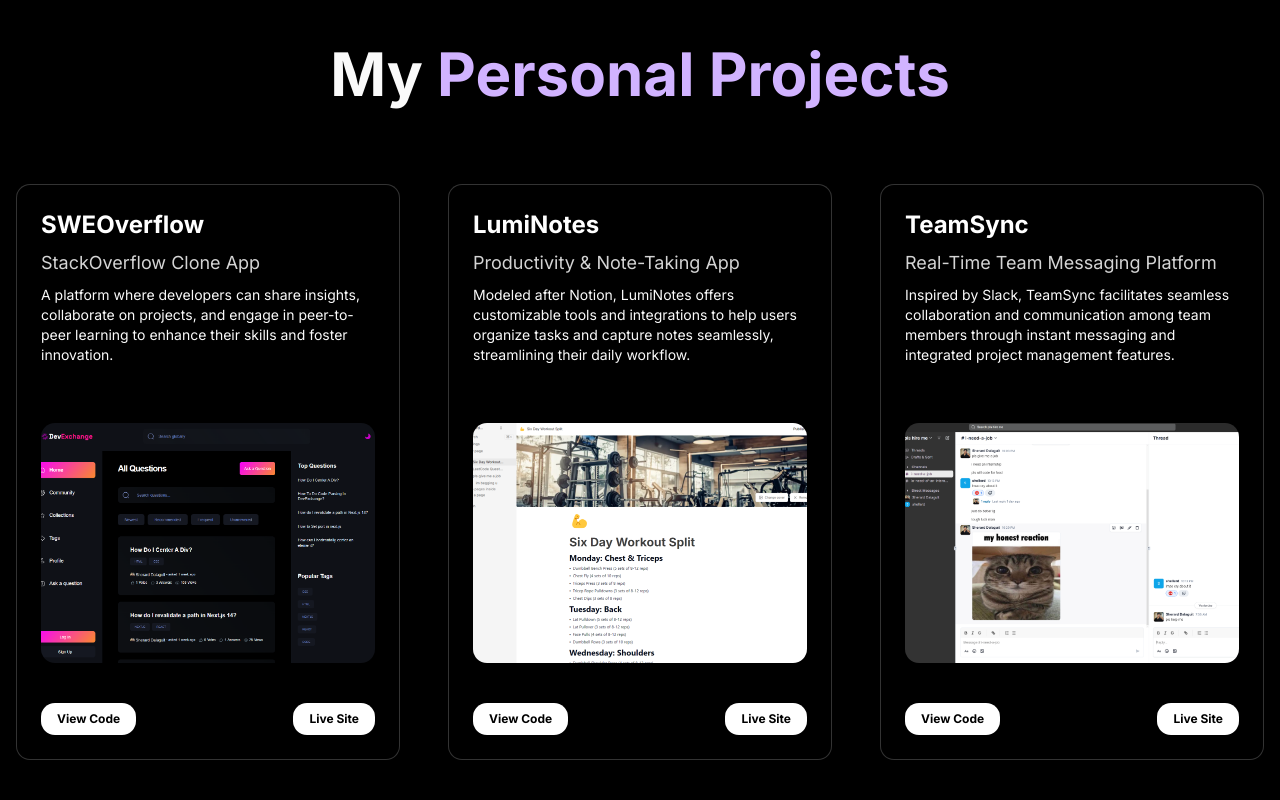
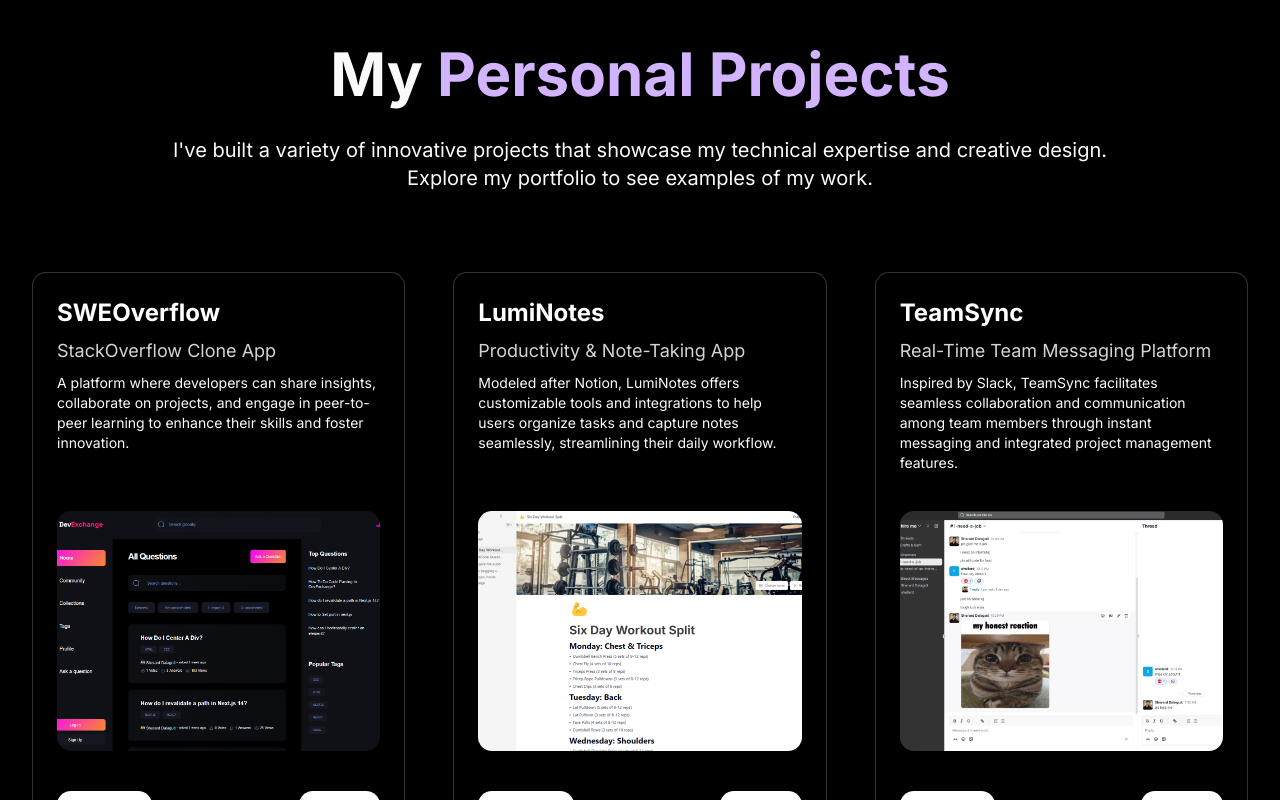
Before and after one commit to sherard-dalaguit/stephen_portfolio, a Next.js app: page / in a window 1280 px wide. Shown: the part 2340-3140 px from the top of the page. Built offline with nearby package versions, Linux system fonts and the light colour scheme.

Commit message:
update projects margins/padding

```diff
--- a/components/Projects.tsx
+++ b/components/Projects.tsx
@@ -11,11 +11,16 @@ const Projects = ({ limit } : { limit?: number }) => {
 		: projects;
 	return (
 		<div id="projects" className="flex flex-col items-center max-w-screen-xl mx-auto pt-20 pb-40 px-4">
-			<h1 className="text-center font-bold text-[40px] md:text-5xl lg:text-6xl mb-20">
+			<h1 className="text-center font-bold text-[40px] md:text-5xl lg:text-6xl">
 				My <span className="text-[#d1b3ff]">Personal Projects</span>
 			</h1>
-			<section className="grid grid-cols-1 md:grid-cols-2 xl:grid-cols-3 xl:gap-12 gap-4 justify-items-stretch w-full">
-				{projectsToShow.map(({id, title, subheader, des, img, iconLists, githubLink, deployedLink }) => (
+			<h1 className="mx-auto mt-8 text-center text-lg lg:text-xl mb-20">
+				I&apos;ve built a variety of innovative projects that showcase my technical expertise and creative design.
+				<br />
+				Explore my portfolio to see examples of my work.
+			</h1>
+			<section className="grid grid-cols-1 md:grid-cols-2 xl:grid-cols-3 gap-4 md:gap-6 xl:gap-12 items-stretch md:px-4">
+				{projectsToShow.map(({id, title, subheader, des, img, iconLists, githubLink, deployedLink}) => (
 					<ProjectItems
 						key={id}
 						title={title}
@@ -33,7 +38,7 @@ const Projects = ({ limit } : { limit?: number }) => {
 				<Link href="/projects" className="mt-8">
 					<MagicButton
 						title="All Projects"
-						icon={<IconCode />}
+						icon={<IconCode/>}
 						position="right"
 					/>
 				</Link>
```
